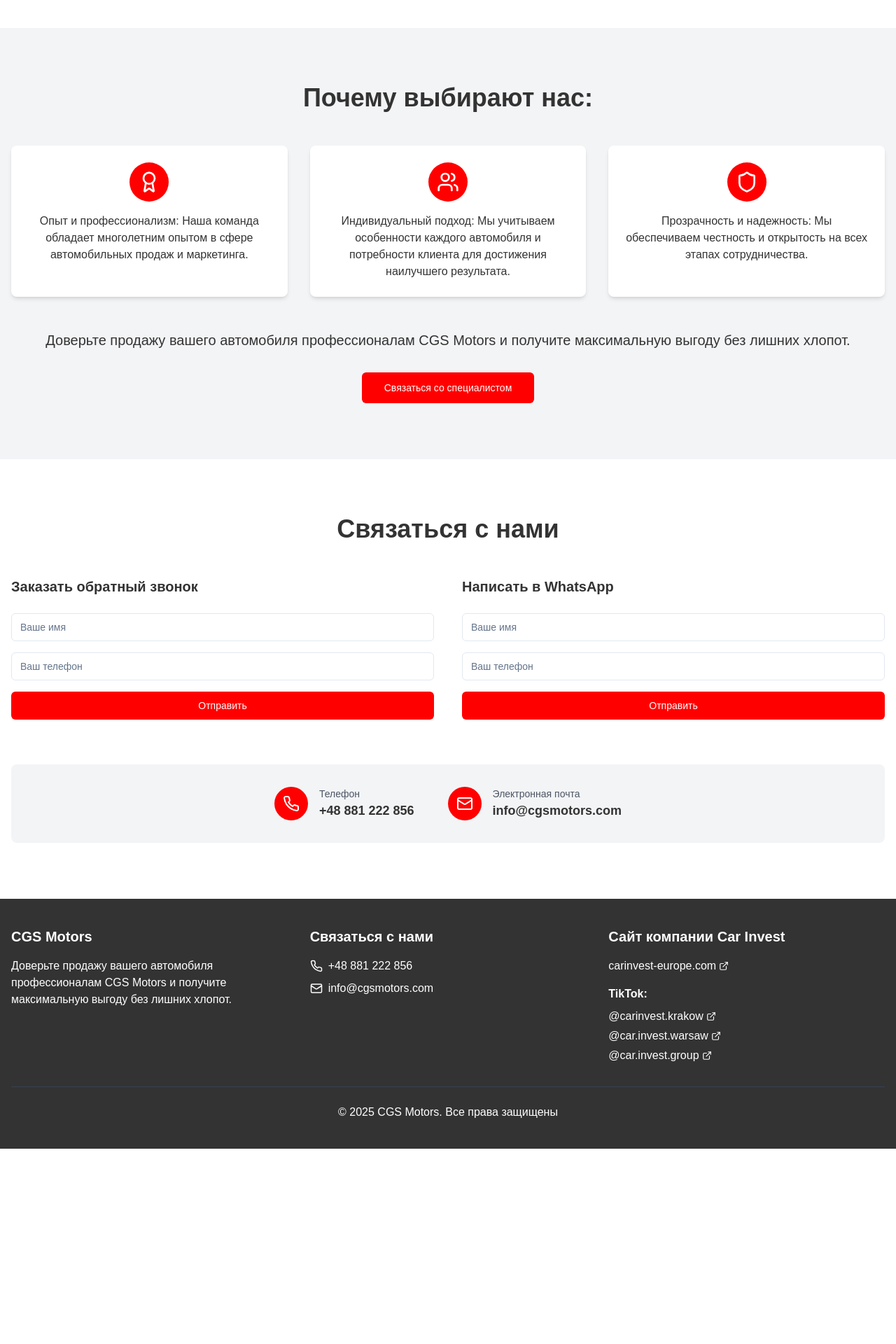
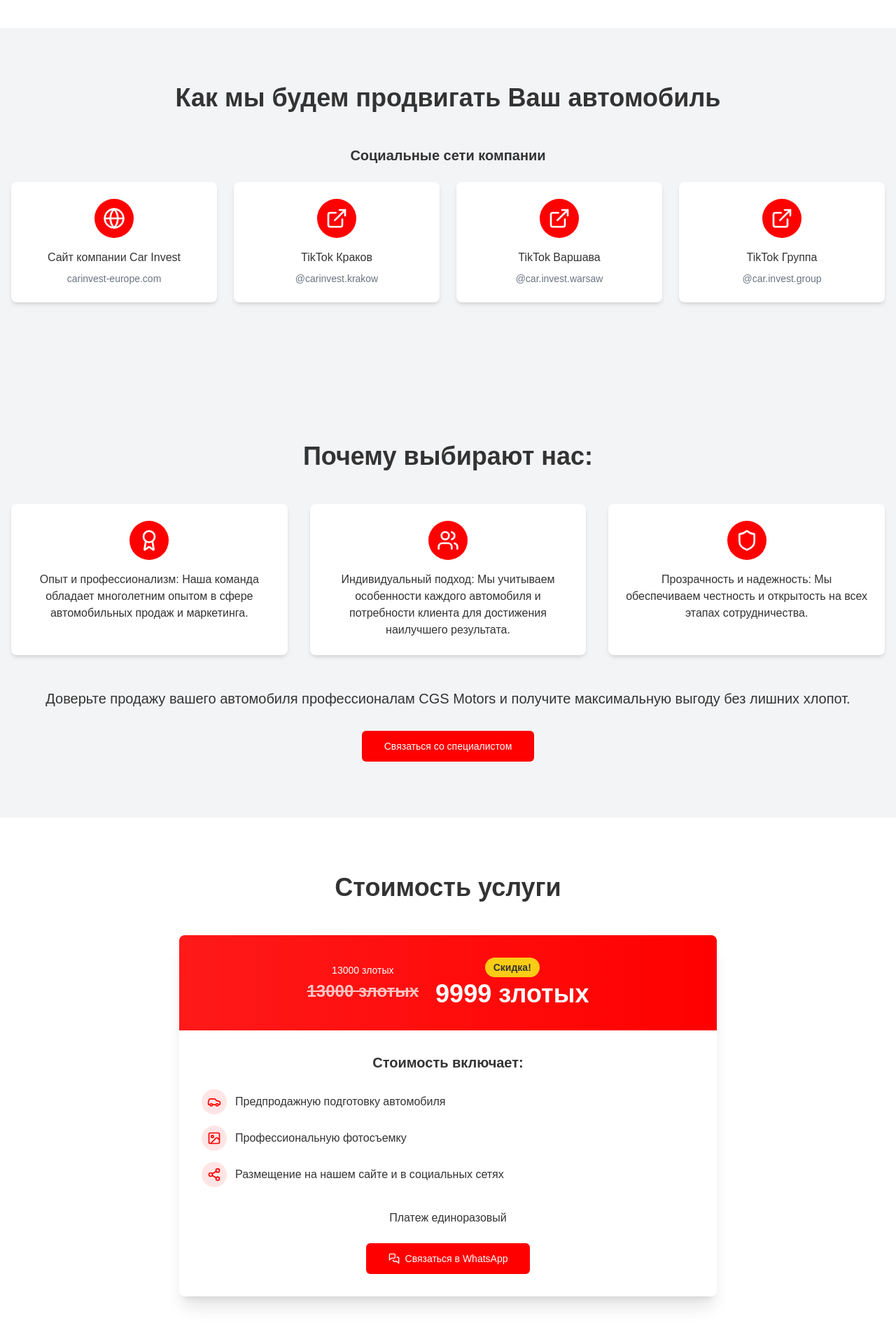
Before and after one commit to b19ua/cgs, a React (Vite) app: page / in a window 1280 px wide. Shown: the part 1200-3120 px from the top of the page at 70% size. Before the commit the page ends 2841 px from the top, so only its background shows below. Built offline with nearby package versions, Linux system fonts and the light colour scheme.

Commit message:
Add promotion and pricing sections
Adds a section detailing promotion strategies and social media links, and a pricing section with details on included services and a WhatsApp contact button.

```diff
--- a/src/contexts/LanguageContext.tsx
+++ b/src/contexts/LanguageContext.tsx
@@ -1,4 +1,3 @@
-
 import React, { createContext, useState, useContext, ReactNode } from 'react';
 
 type Language = 'ru' | 'en' | 'pl' | 'uk';
@@ -155,6 +154,12 @@ const translations = {
     pl: 'Napisz na WhatsApp',
     uk: 'Написати у WhatsApp',
   },
+  'cta.whatsappMessage': {
+    ru: 'Связаться в WhatsApp',
+    en: 'Contact us on WhatsApp',
+    pl: 'Skontaktuj się przez WhatsApp',
+    uk: 'Зв\'язатися у WhatsApp',
+  },
   'contact.title': {
     ru: 'Связаться с нами',
     en: 'Contact us',
@@ -209,6 +214,96 @@ const translations = {
     pl: 'Strona firmy Car Invest',
     uk: 'Сайт компанії Car Invest',
   },
+  'promotion.title': {
+    ru: 'Как мы будем продвигать Ваш автомобиль',
+    en: 'How we will promote your car',
+    pl: 'Jak będziemy promować Twój samochód',
+    uk: 'Як ми просуватимемо Ваш автомобіль',
+  },
+  'promotion.social': {
+    ru: 'Социальные сети компании',
+    en: 'Company social media',
+    pl: 'Media społecznościowe firmy',
+    uk: 'Соціальні мережі компанії',
+  },
+  'promotion.website': {
+    ru: 'Сайт компании Car Invest',
+    en: 'Car Invest company website',
+    pl: 'Strona firmy Car Invest',
+    uk: 'Сайт компанії Car Invest',
+  },
+  'promotion.tiktok.krakow': {
+    ru: 'TikTok Краков',
+    en: 'TikTok Krakow',
+    pl: 'TikTok Kraków',
+    uk: 'TikTok Краків',
+  },
+  'promotion.tiktok.warsaw': {
+    ru: 'TikTok Варшава',
+    en: 'TikTok Warsaw',
+    pl: 'TikTok Warszawa',
+    uk: 'TikTok Варшава',
+  },
+  'promotion.tiktok.group': {
+    ru: 'TikTok Группа',
+    en: 'TikTok Group',
+    pl: 'TikTok Grupa',
+    uk: 'TikTok Група',
+  },
+  'pricing.title': {
+    ru: 'Стоимость услуги',
+    en: 'Service price',
+    pl: 'Cena usługi',
+    uk: 'Вартість послуги',
+  },
+  'pricing.current': {
+    ru: '9999 злотых',
+    en: '9999 PLN',
+    pl: '9999 zł',
+    uk: '9999 злотих',
+  },
+  'pricing.previous': {
+    ru: '13000 злотых',
+    en: '13000 PLN',
+    pl: '13000 zł',
+    uk: '13000 злотих',
+  },
+  'pricing.discount': {
+    ru: 'Скидка!',
+    en: 'Discount!',
+    pl: 'Zniżka!',
+    uk: 'Знижка!',
+  },
+  'pricing.includes': {
+    ru: 'Стоимость включает:',
+    en: 'Price includes:',
+    pl: 'Cena zawiera:',
+    uk: 'Вартість включає:',
+  },
+  'pricing.preparation': {
+    ru: 'Предпродажную подготовку автомобиля',
+    en: 'Pre-sale car preparation',
+    pl: 'Przygotowanie samochodu do sprzedaży',
+    uk: 'Передпродажну підготовку автомобіля',
+  },
+  'pricing.photos': {
+    ru: 'Профессиональную фотосъемку',
+    en: 'Professional photography',
+    pl: 'Profesjonalne zdjęcia',
+    uk: 'Професійну фотозйомку',
+  },
+  'pricing.placement': {
+    ru: 'Размещение на нашем сайте и в социальных сетях',
+    en: 'Placement on our website and social media',
+    pl: 'Umieszczenie na naszej stronie i w mediach społecznościowych',
+    uk: 'Розміщення на нашому сайті та в соціальних мережах',
+  },
+  'pricing.payment': {
+    ru: 'Платеж единоразовый',
+    en: 'One-time payment',
+    pl: 'Płatność jednorazowa',
+    uk: 'Платіж одноразовий',
+  },
 };
 
 const LanguageContext = createContext<LanguageContextType>({
--- a/src/pages/Index.tsx
+++ b/src/pages/Index.tsx
@@ -1,4 +1,3 @@
-
 import React from 'react';
 import { useLanguage } from '@/contexts/LanguageContext';
 import Service from '@/components/Service';
@@ -15,11 +14,27 @@ import {
   Users,
   Shield,
   Phone,
-  Mail
+  Mail,
+  Globe,
+  ExternalLink,
+  MessagesSquare
 } from 'lucide-react';
+import {
+  Card,
+  CardContent,
+  CardDescription,
+  CardFooter,
+  CardHeader,
+  CardTitle,
+} from "@/components/ui/card";
+import { Separator } from "@/components/ui/separator";
 
 const Index = () => {
   const { t } = useLanguage();
+
+  const openWhatsApp = () => {
+    window.open(`https://wa.me/48881222856`, '_blank');
+  };
 
   return (
     <div className="flex flex-col min-h-screen">
@@ -111,6 +126,75 @@ const Index = () => {
         </div>
       </section>
 
+      {/* Promotion Section */}
+      <section id="promotion" className="py-20 bg-gray-100">
+        <div className="container mx-auto px-4">
+          <h2 className="text-3xl md:text-4xl font-bold text-center text-cgs-dark-gray mb-12">
+            {t('promotion.title')}
+          </h2>
+
+          <div className="mb-10">
+            <h3 className="text-xl font-bold text-center text-cgs-dark-gray mb-6">
+              {t('promotion.social')}
+            </h3>
+
+            <div className="grid grid-cols-1 md:grid-cols-4 gap-6">
+              <a
+                href="https://carinvest-europe.com"
+                target="_blank"
+                rel="noopener noreferrer"
+                className="bg-white rounded-lg shadow-md p-6 flex flex-col items-center text-center hover:shadow-lg transition-shadow"
+              >
+                <div className="bg-cgs-red text-white p-3 rounded-full mb-4">
+                  <Globe size={32} />
+                </div>
+                <p className="text-cgs-dark-gray font-medium mb-2">{t('promotion.website')}</p>
+                <p className="text-sm text-gray-500">carinvest-europe.com</p>
+              </a>
+
+              <a
+                href="https://www.tiktok.com/@carinvest.krakow?_t=ZM-8ufOfWOBZsl&_r=1"
+                target="_blank"
+                rel="noopener noreferrer"
+                className="bg-white rounded-lg shadow-md p-6 flex flex-col items-center text-center hover:shadow-lg transition-shadow"
+              >
+                <div className="bg-cgs-red text-white p-3 rounded-full mb-4">
+                  <ExternalLink size={32} />
+                </div>
+                <p className="text-cgs-dark-gray font-medium mb-2">{t('promotion.tiktok.krakow')}</p>
+                <p className="text-sm text-gray-500">@carinvest.krakow</p>
+              </a>
+
+              <a
+                href="https://www.tiktok.com/@car.invest.warsaw?_t=ZM-8ufOdjMC0OL&_r=1"
+                target="_blank"
+                rel="noopener noreferrer"
+                className="bg-white rounded-lg shadow-md p-6 flex flex-col items-center text-center hover:shadow-lg transition-shadow"
+              >
+                <div className="bg-cgs-red text-white p-3 rounded-full mb-4">
+                  <ExternalLink size={32} />
+                </div>
+                <p className="text-cgs-dark-gray font-medium mb-2">{t('promotion.tiktok.warsaw')}</p>
+                <p className="text-sm text-gray-500">@car.invest.warsaw</p>
+              </a>
+
+              <a
+                href="https://www.tiktok.com/@car.invest.group?_t=ZM-8ufOiex4IUR&_r=1"
+                target="_blank"
+                rel="noopener noreferrer"
+                className="bg-white rounded-lg shadow-md p-6 flex flex-col items-center text-center hover:shadow-lg transition-shadow"
+              >
+                <div className="bg-cgs-red text-white p-3 rounded-full mb-4">
+                  <ExternalLink size={32} />
+                </div>
+                <p className="text-cgs-dark-gray font-medium mb-2">{t('promotion.tiktok.group')}</p>
+                <p className="text-sm text-gray-500">@car.invest.group</p>
+              </a>
+            </div>
+          </div>
+        </div>
+      </section>
+
       {/* Why Choose Us Section */}
       <section id="about" className="py-20 bg-gray-100">
         <div className="container mx-auto px-4">
@@ -159,6 +243,75 @@ const Index = () => {
         </div>
       </section>
 
+      {/* Pricing Section */}
+      <section id="pricing" className="py-20">
+        <div className="container mx-auto px-4">
+          <h2 className="text-3xl md:text-4xl font-bold text-center text-cgs-dark-gray mb-12">
+            {t('pricing.title')}
+          </h2>
+
+          <div className="max-w-3xl mx-auto bg-white rounded-lg shadow-xl overflow-hidden">
+            <div className="bg-gradient-to-r from-cgs-red/90 to-cgs-red p-8 text-center text-white">
+              <div className="flex justify-center items-center gap-6">
+                <div className="flex flex-col items-center">
+                  <span className="text-sm font-medium mb-1">{t('pricing.previous')}</span>
+                  <span className="text-2xl font-bold line-through opacity-75">{t('pricing.previous')}</span>
+                </div>
+
+                <div className="flex flex-col items-center">
+                  <span className="bg-yellow-400 text-cgs-dark-gray px-3 py-1 rounded-full text-sm font-bold mb-1">
+                    {t('pricing.discount')}
+                  </span>
+                  <span className="text-4xl font-bold">{t('pricing.current')}</span>
+                </div>
+              </div>
+            </div>
+
+            <div className="p-8">
+              <h3 className="text-xl font-bold text-cgs-dark-gray mb-6 text-center">
+                {t('pricing.includes')}
+              </h3>
+
+              <ul className="space-y-4 mb-8">
+                <li className="flex items-center gap-3">
+                  <div className="bg-cgs-red/10 text-cgs-red p-2 rounded-full">
+                    <Car size={20} />
+                  </div>
+                  <span className="text-cgs-dark-gray">{t('pricing.preparation')}</span>
+                </li>
+                <li className="flex items-center gap-3">
+                  <div className="bg-cgs-red/10 text-cgs-red p-2 rounded-full">
+                    <Image size={20} />
+                  </div>
+                  <span className="text-cgs-dark-gray">{t('pricing.photos')}</span>
+                </li>
+                <li className="flex items-center gap-3">
+                  <div className="bg-cgs-red/10 text-cgs-red p-2 rounded-full">
+                    <Share2 size={20} />
+                  </div>
+                  <span className="text-cgs-dark-gray">{t('pricing.placement')}</span>
+                </li>
+              </ul>
+
+              <div className="flex flex-col items-center">
+                <p className="text-center text-cgs-dark-gray font-medium mb-6">
+                  {t('pricing.payment')}
+                </p>
+
+                <Button
+                  size="lg"
+                  className="bg-cgs-red hover:bg-red-700 text-white w-full sm:w-auto"
+                  onClick={openWhatsApp}
+                >
+                  <MessagesSquare size={20} />
+                  {t('cta.whatsappMessage')}
+                </Button>
+              </div>
+            </div>
+          </div>
+        </div>
+      </section>
+
       {/* Contact Section */}
       <section id="contact" className="py-20">
         <div className="container mx-auto px-4">
@@ -190,7 +343,11 @@ const Index = () => {
                 </div>
                 <div>
                   <p className="text-sm text-gray-600">{t('contact.phone')}</p>
-                  <a href="tel:+48881222856" className="text-lg font-bold text-cgs-dark-gray hover:text-cgs-red">
+                  <a
+                    href="tel:+48881222856"
+                    className="text-lg font-bold text-cgs-dark-gray hover:text-cgs-red"
+                    onClick={openWhatsApp}
+                  >
                     +48 881 222 856
                   </a>
                 </div>
```
